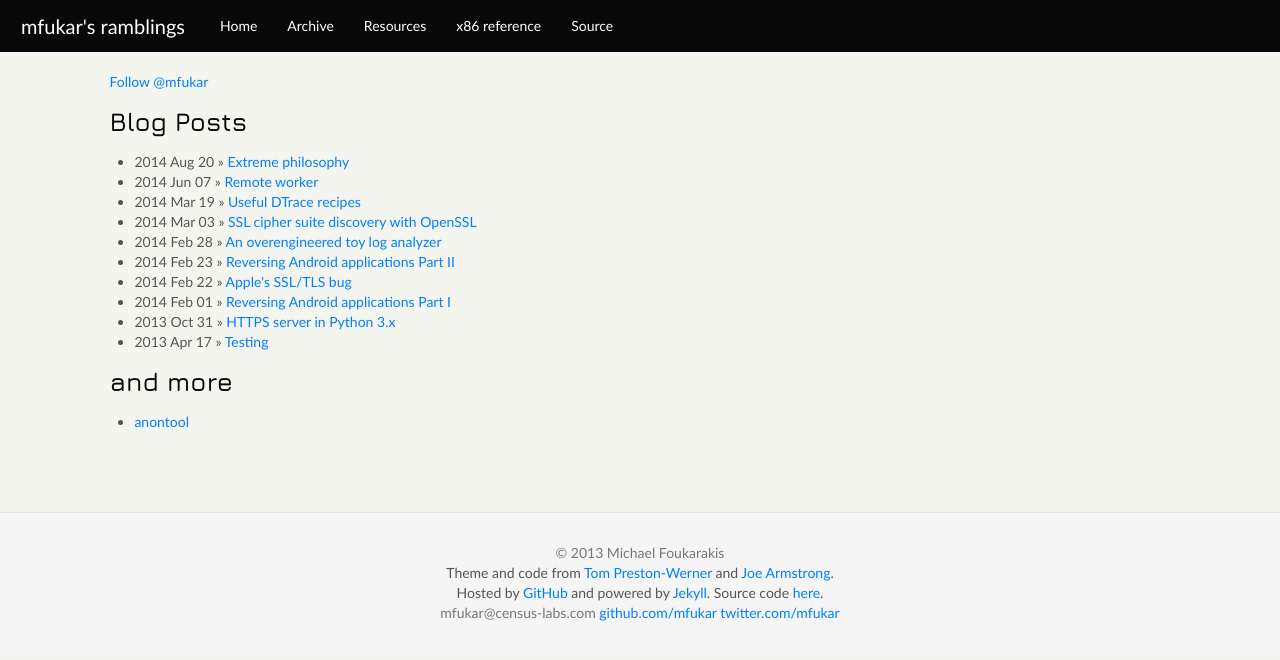
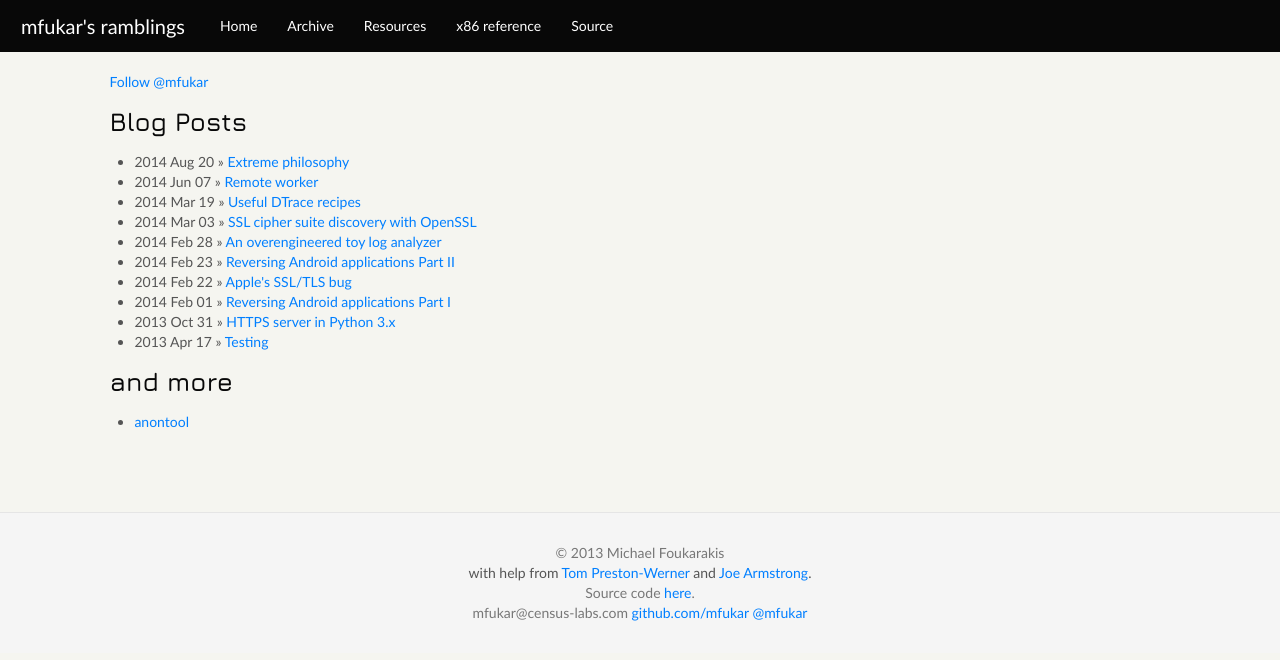
Before and after one commit to mfukar/mfukar.github.com, a Jekyll site: the page built from index.html, in a window 1280 px wide. Shown: the top 660 px of the page. Built offline with Jekyll 4.4.1, drawn with Linux system fonts in a browser that asks for light colours; some web fonts are replaced; Markdown is read by kramdown in place of the engine named in the settings; comment, search, counter and statistics services are not loaded.

Commit message:
Trim the footer

```diff
--- a/_layouts/main.html
+++ b/_layouts/main.html
@@ -49,16 +49,11 @@
 		<footer class="footer">
 		<div class="container">
 			<p>&copy; 2013 Michael Foukarakis</p>
-			Theme and code from <a href="https://github.com/mojombo">Tom
+			with help from <a href="https://github.com/mojombo">Tom
 			Preston-Werner</a> and <a href="https://github.com/joearms">Joe
-			Armstrong</a>.<br /> Hosted by <a
-			href="https://github.com/networc/networc.github.com/">GitHub</a> and
-			powered by <a href="https://github.com/mojombo/jekyll">Jekyll</a>.  Source
-			code <a href="https://github.com/mfukar/mfukar.github.com">here</a>.
-			<p>
-			mfukar@census-labs.com <a href="http://github.com/mfukar/">github.com/mfukar</a>
-			<a href="http://twitter.com/mfukar/">twitter.com/mfukar</a>
-			</p>
+			Armstrong</a>.<p>Source code <a href="https://github.com/mfukar/mfukar.github.com">here</a>.</p>
+			<p>mfukar@census-labs.com <a href="http://github.com/mfukar/">github.com/mfukar</a>
+			<a href="http://twitter.com/mfukar/">@mfukar</a></p>
 		</div>
 		</footer>
 
```
Also changed, not shown: _layouts/secondary.html (+4 -9 lines), _layouts/post.html (line endings or trailing spaces).
